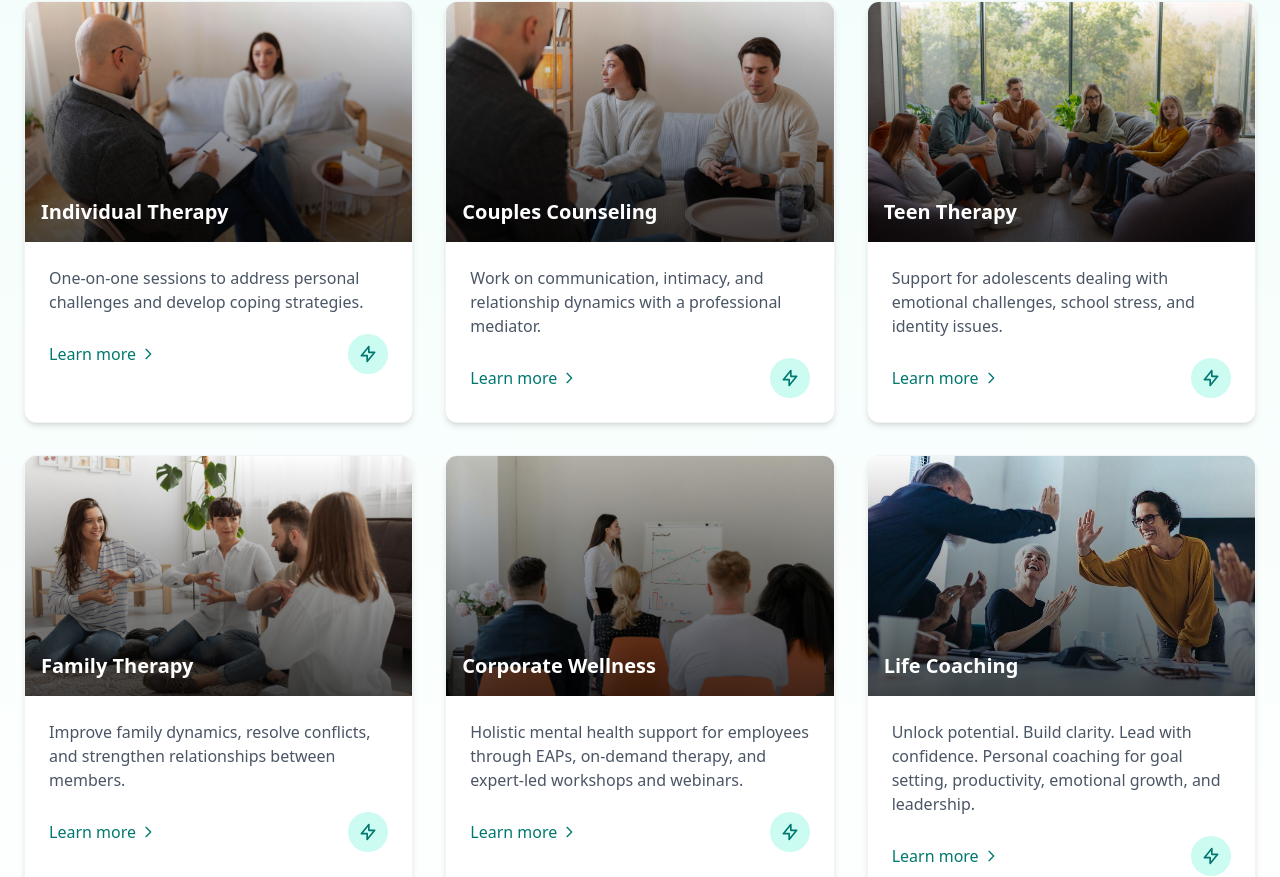
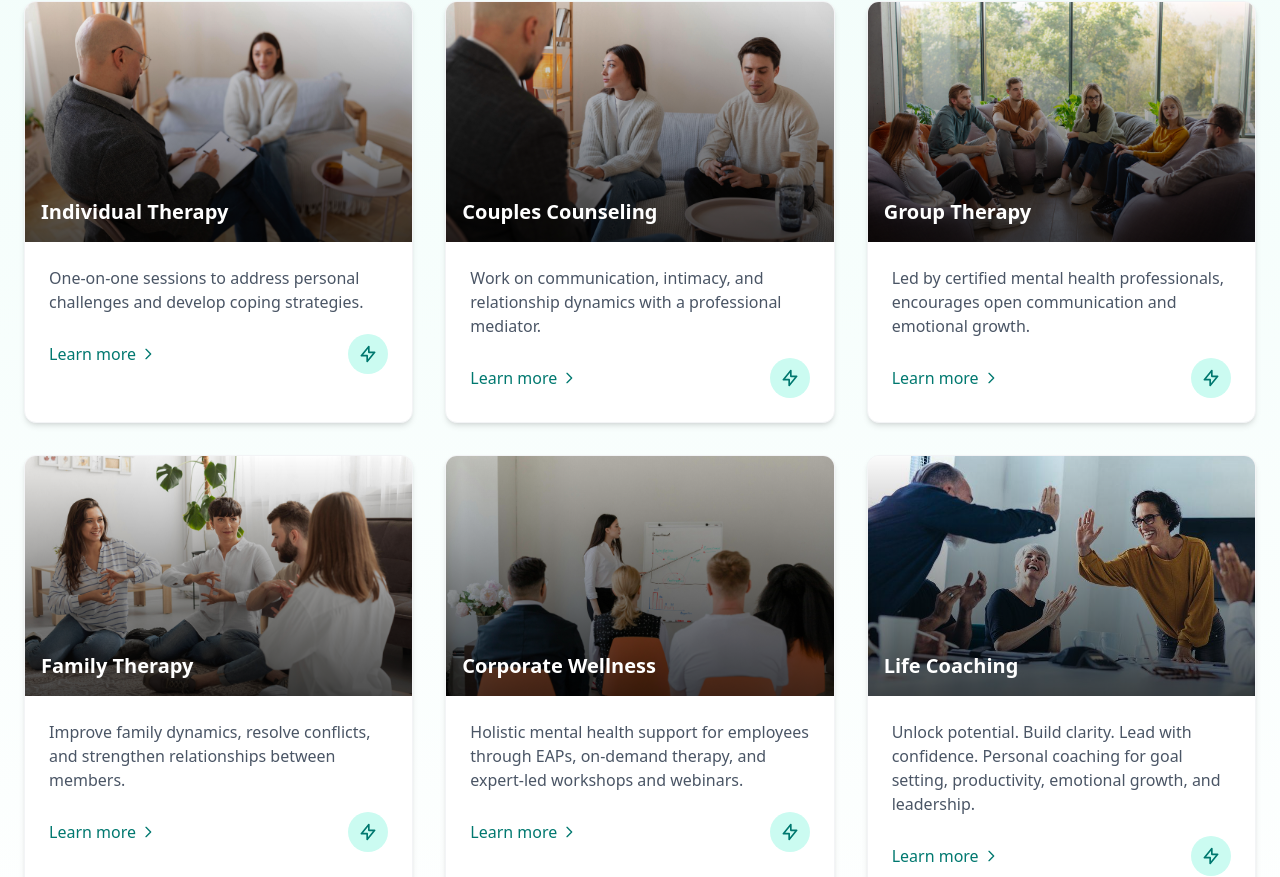
Before and after one commit to adityaRajGit/unfiltered-repo-nextjs, a Next.js app: page / in a window 1280 px wide. Shown: the part 1073-1950 px from the top of the page. Built offline with nearby package versions, Linux system fonts and the light colour scheme; no server answers.

Commit message:
update footer link text for compliance and modify therapy section title and description

```diff
--- a/src/component/global/Footer.tsx
+++ b/src/component/global/Footer.tsx
@@ -112,7 +112,7 @@ function Footer() {
                             Privacy Policy
                         </Link>
                         <Link href="#privacy" className="text-gray-400 hover:text-teal-400 text-sm transition-colors">
-                            GDPR & India Compliance
+                            GDPR & DPDP Compliance
                         </Link>
                     </div>
 
--- a/src/component/home/Section2.tsx
+++ b/src/component/home/Section2.tsx
@@ -14,8 +14,8 @@ function Section2() {
             img: '/therapy2.jpeg',
         },
         {
-            title: "Teen Therapy",
-            desc: "Support for adolescents dealing with emotional challenges, school stress, and identity issues.",
+            title: "Group Therapy",
+            desc: "Led by certified mental health professionals, encourages open communication and emotional growth.",
             img: '/therapy3.jpeg',
         },
         {
```
